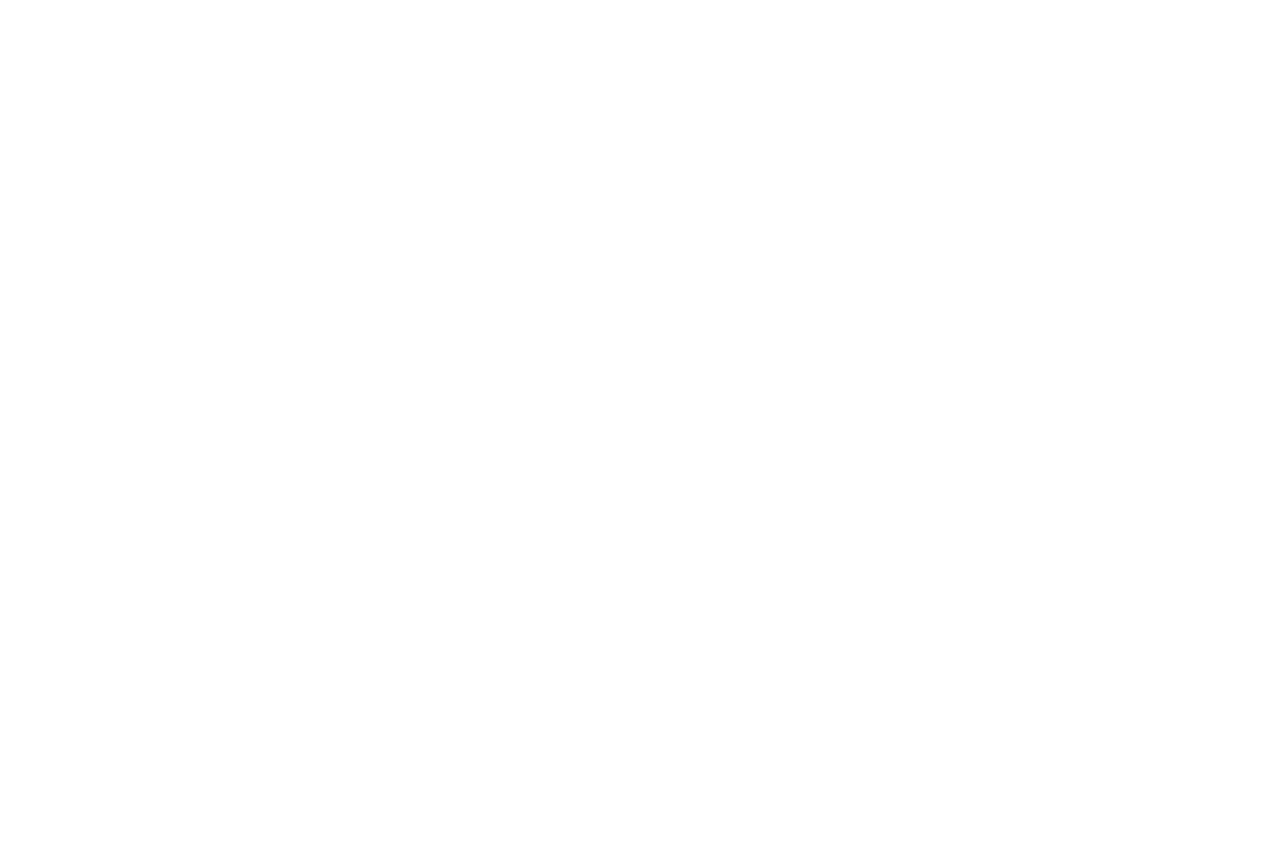
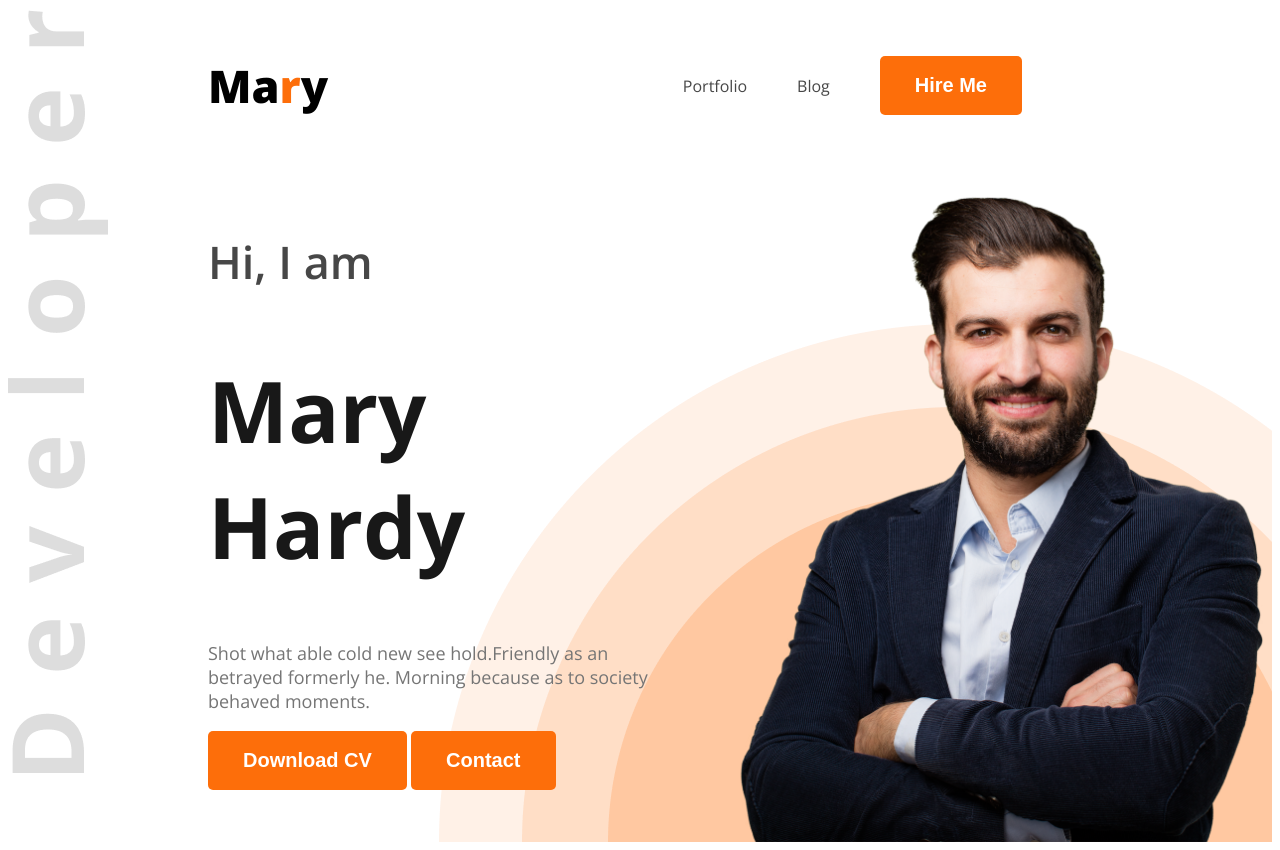
Before and after one commit to dev-peyas9911/web-dev-portfolio, a plain HTML site: page index.html in a window 1280 px wide. Before the commit the page ends 800 px from the top, so only its background shows below. Drawn offline with nearby package versions, Linux system fonts and the light colour scheme.

Commit message:
Added header section

```diff
--- a/index.html
+++ b/index.html
@@ -5,11 +5,33 @@
     <meta charset="UTF-8">
     <meta name="viewport" content="width=device-width, initial-scale=1.0">
     <title>Web developer Portfolio</title>
+    <link rel="preconnect" href="https://fonts.googleapis.com">
+    <link rel="preconnect" href="https://fonts.gstatic.com" crossorigin>
+    <link href="https://fonts.googleapis.com/css2?family=Open+Sans:ital,wght@0,300..800;1,300..800&display=swap"
+        rel="stylesheet">
+    <link rel="stylesheet" href="./styles/portfolio.css">
 </head>
 
 <body>
-    <header>
-
+    <header class="header">
+        <nav>
+            <h3 class="nav-title">Ma<span class="text-primary">r</span>y</h3>
+            <ul>
+                <li><a class="dark-2" href="">Portfolio</a></li>
+                <li><a class="dark-2" href="">Blog</a></li>
+                <li><a href=""><button class="btn-primary">Hire Me</button></a></li>
+            </ul>
+        </nav>
+        <div class="banner">
+            <div class="banner-content">
+                <h4 class="banner-greetings dark-2">Hi, I  am</h4>
+                <h1 class="banner-title">Mary Hardy</h1>
+                <p class="banner-description">Shot what able cold new see hold.Friendly as an betrayed formerly he. Morning because as to society behaved moments.</p>
+                <button class="btn-primary">Download CV</button>
+                <button class="btn-primary">Contact</button>
+            </div>
+            <img class="banner-image" src="./images/hardy.png" alt="picture of hardy">
+        </div>
     </header>
     <main>
 
--- /dev/null
+++ b/styles/portfolio.css
@@ -0,0 +1,104 @@
+/* CSS RESET */
+
+/* *{
+    margin: 0;
+    padding: 0;
+    box-sizing: border-box;
+} */
+
+/* Adding google fonts */
+
+body {
+    font-family: "Open Sans", sans-serif;
+}
+
+/* Shared Styles */
+
+.text-primary {
+    color: #FD6E0A;
+}
+
+.dark-2 {
+    color: #474747;
+}
+
+/* Nav Styles */
+
+nav {
+    display: flex;
+    align-items: center;
+    justify-content: space-between;
+    margin: 10px 200px;
+}
+
+.nav-title {
+    font-weight: 800;
+    font-size: 45px;
+}
+
+nav ul{
+    display: flex;
+    align-items: center;
+}
+
+nav ul li {
+    list-style-type: none;
+    margin-right: 50px;
+}
+
+nav ul li a {
+    text-decoration: none;
+}
+
+.btn-primary {
+    background-color: #FD6E0A;
+    color: white;
+    font-weight: bold;
+    font-size: 20px;
+    padding: 18px 35px;
+    border-radius: 5px;
+    cursor: pointer;
+    border: none;
+}
+
+/* Header styles */
+
+.header {
+    background-image: url("../images/developer.png"), url("../images/header_bg.png");
+    background-repeat: no-repeat;
+    background-position: left top, right bottom;
+}
+
+/* banner styles */
+
+.banner {
+    display: flex;
+    justify-content: space-between;
+}
+
+.banner-content {
+    width: 580px;
+    margin: 0 38px 0 200px;
+}
+
+.banner-greetings {
+    font-size: 45px;
+    font-weight: 600;
+}
+
+.banner-title {
+    font-size: 85px;
+    font-weight: bold;
+    color: #181818;
+}
+
+.banner-description {
+    font-size: 18px;
+    color: #757575;
+}
+
+.banner-image {
+    width: 580px;
+}
+
+/*  */
```
